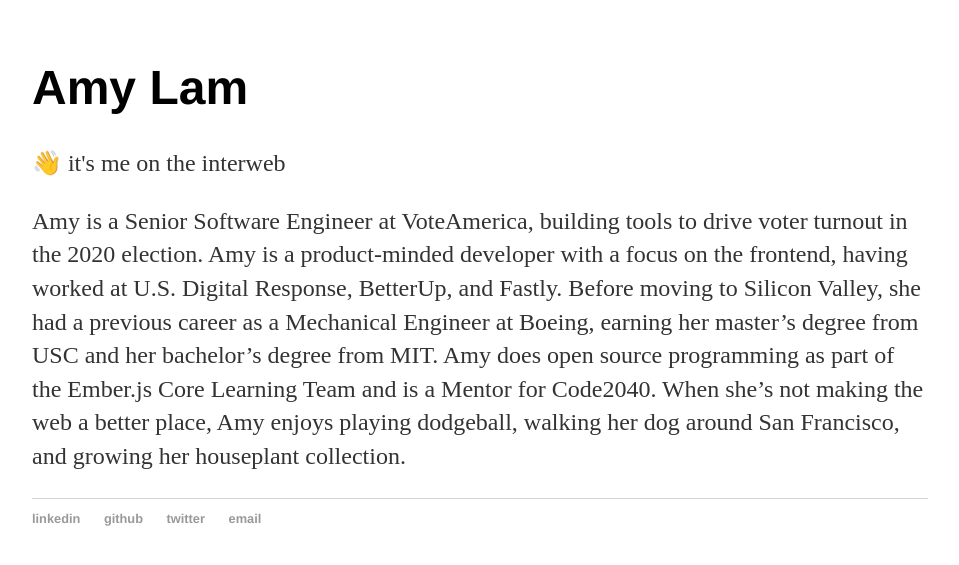
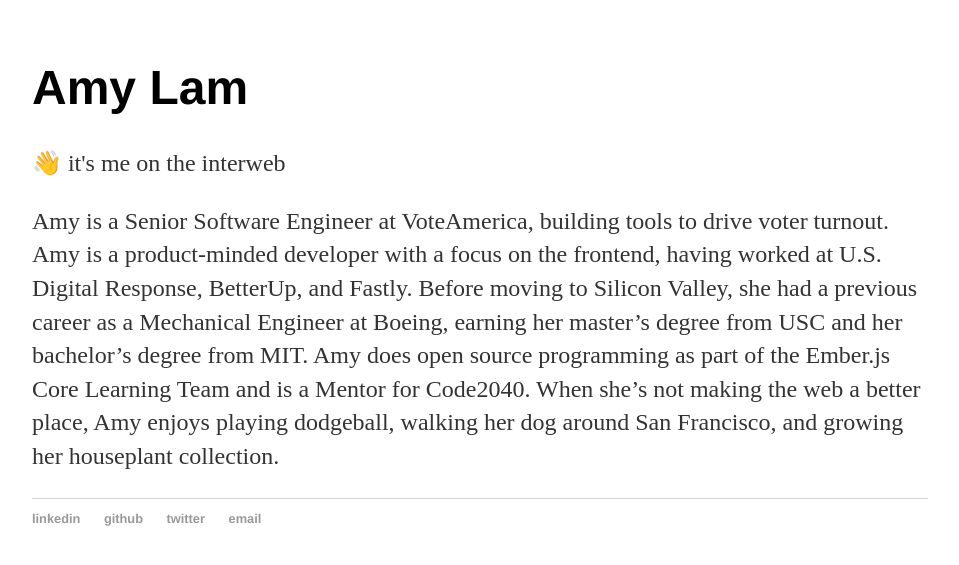
Before and after one commit to amyrlam/amyrlam.github.io-old, a Jekyll site: the page built from index.html, in a window 1280 px wide. Shown: the top 565 px of the page, without its empty margins (160-1119 px from the left). Built offline with Jekyll 4.4.1, drawn with Linux system fonts in a browser that asks for light colours.

Commit message:
Update index.html

```diff
--- a/index.html
+++ b/index.html
@@ -7,5 +7,5 @@
 
   <p>👋 it's me on the interweb</p>
 
-  <p>Amy is a Senior Software Engineer at VoteAmerica, building tools to drive voter turnout in the 2020 election. Amy is a product-minded developer with a focus on the frontend, having worked at U.S. Digital Response, BetterUp, and Fastly. Before moving to Silicon Valley, she had a previous career as a Mechanical Engineer at Boeing, earning her master’s degree from USC and her bachelor’s degree from MIT. Amy does open source programming as part of the Ember.js Core Learning Team and is a Mentor for Code2040. When she’s not making the web a better place, Amy enjoys playing dodgeball, walking her dog around San Francisco, and growing her houseplant collection.</p>
+  <p>Amy is a Senior Software Engineer at VoteAmerica, building tools to drive voter turnout. Amy is a product-minded developer with a focus on the frontend, having worked at U.S. Digital Response, BetterUp, and Fastly. Before moving to Silicon Valley, she had a previous career as a Mechanical Engineer at Boeing, earning her master’s degree from USC and her bachelor’s degree from MIT. Amy does open source programming as part of the Ember.js Core Learning Team and is a Mentor for Code2040. When she’s not making the web a better place, Amy enjoys playing dodgeball, walking her dog around San Francisco, and growing her houseplant collection.</p>
 </div><!-- /.blurb -->
```
